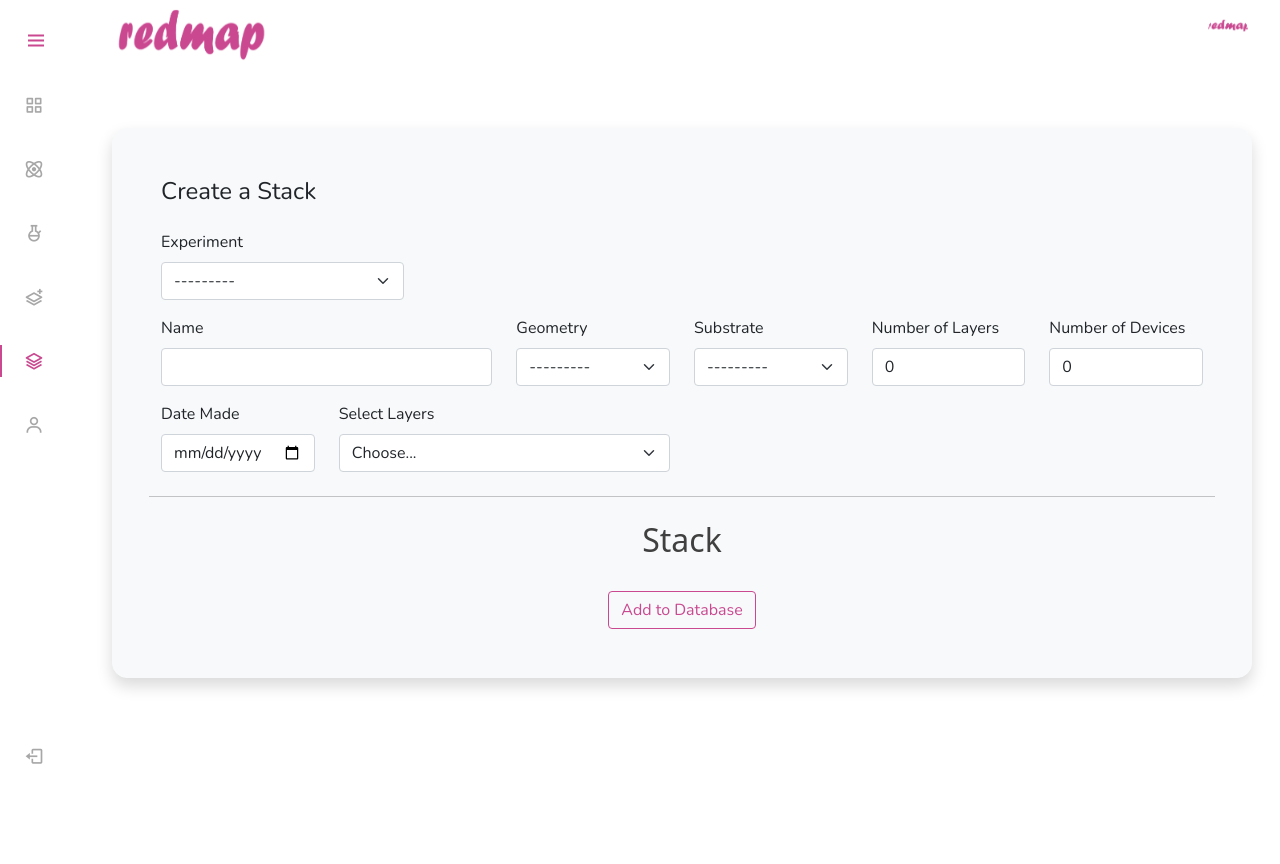
After one commit to patidarrahul/redmap, a Django app: page /stack/add/ in a window 1280 px wide. The commit adds this page. Run offline with Django 4.2, Linux system fonts and the light colour scheme; the visitor is signed in with stand-in values (Sample User, id 1); data that the repository does not hold is empty.

Commit message:
added stack

```diff
--- a/experiment/forms.py
+++ b/experiment/forms.py
@@ -67,3 +67,24 @@ class SpinProgramForm(forms.ModelForm):
             {"class": "form-control", "placeholder": "Give a name to the program"})
         self.fields["program"].widget.attrs.update(
             {"class": "form-select", "placeholder": "Select spin steps"})
+
+class AddStackForm(forms.ModelForm):
+    class Meta:
+        model = Stack
+        fields = ['name', 'geometry', 'substrate',
+                  'number_of_layers', 'number_of_devices',  'created', 'experiment']
+
+        widgets = {
+            'name': forms.TextInput(attrs={'class': 'form-control'}),
+            'substrate': forms.Select(attrs={'class': 'form-select', 'id': 'substrate'}),
+            'geometry': forms.Select(attrs={'class': 'form-select', 'required': 'required'}),
+            'number_of_layers': forms.NumberInput(attrs={'class': 'form-control', 'required': 'required'}),
+            'created': forms.DateInput(attrs={'class': 'form-control', 'type': 'date'}),
+            'number_of_devices': forms.NumberInput(attrs={'class': 'form-control', 'required': 'required'}),
+            'experiment': forms.Select(attrs={'class': 'form-select', 'required': 'required'})
+        }
+
+    def __init__(self, *args, **kwargs):
+        super().__init__(*args, **kwargs)
+        self.fields['substrate'].queryset = Inventory.objects.filter(
+            item__category__name='Substrate')
--- a/experiment/urls.py
+++ b/experiment/urls.py
@@ -50,6 +50,9 @@ urlpatterns = [
     path('layer/thermal-evaporated-layer/add' , views.addThermalEvaporatedLayerView, name='add-thermal-evaporated-layer'),
     path('layer/thermal-evaporated-layer/update/<str:pk>/' , views.updateThermalEvaporatedLayerView, name='update-thermal-evaporated-layer'),
 
-
+# stack urls
+     path('stack/', views.StackView.as_view(), name='stack'),
+    path('stack/add/', views.addStackView, name='add-stack'),
+    path('stack/update/<str:pk>/', views.updateStackView, name='update-stack'),
 
 ]
--- a/experiment/views.py
+++ b/experiment/views.py
@@ -14,13 +14,13 @@ from django.views.generic.list import ListView
 from django.urls import reverse_lazy
 
 from django.forms.models import BaseModelForm
-from .forms import InventoryForm, ItemForm, SupplierForm, SpinProgramForm, SpinStepForm
+from .forms import InventoryForm, ItemForm, SupplierForm, SpinProgramForm, SpinStepForm, AddStackForm
 
 
 
 
 
-from .models import UserProfile, Inventory, MeasurementUnit, Formulation, IngredientQuantity, Layer, SpinCoatingCondition, SpinProgram, SpinStep, ThermalEvaporationCondition
+from .models import UserProfile, Inventory, MeasurementUnit, Formulation, IngredientQuantity, Layer, SpinCoatingCondition, SpinProgram, SpinStep, ThermalEvaporationCondition, Stack, StackLayerRelationShip
 
 # Create your views here.
 
@@ -626,3 +626,89 @@ def updateThermalEvaporatedLayerView(request, pk):
         return redirect('layer')
     context = {'layer': layer, 'condition': condition}
     return render(request, 'update-thermal-evaporated-layer.html', context)
+
+class StackView(LoginRequiredMixin,ListView):
+    login_url = 'sign-in'
+    model = Stack
+    template_name = 'stack.html'
+
+
+    def get_context_data(self, **kwargs: Any) -> dict[str, Any]:
+        stack_list = Stack.objects.all()
+
+        kwargs['stack_list'] = stack_list
+        kwargs['realted_stacks'] = StackLayerRelationShip.objects.all()
+
+        for stack in stack_list:
+            print(stack.layers.all())
+            for layer in stack.layers.all():
+                print(layer)
+                print(type(layer))
+        return super().get_context_data(**kwargs)
+
+@login_required(login_url = 'sign-in')
+def addStackView(request):
+
+    layer_list = Layer.objects.all()
+    form = AddStackForm
+    if request.method == 'POST':
+        selected_layers = request.POST.get("selected-layers")
+        selected_layers_list = selected_layers.split(
+            ",")     # Split the selected values into a list
+        form = AddStackForm(request.POST)
+        if form.is_valid():
+            form.instance.added_by = request.user
+            form_instance = form.save(commit=False)
+            form.save()
+
+            for layer in selected_layers_list:
+                StackLayerRelationShip.objects.create(
+                    stack=form_instance, layer=Layer.objects.get(id=layer))
+
+            messages.success(request, 'Stack added successfully')
+            return redirect('stack')
+        else:
+            messages.error(request, 'Stack could not be added')
+
+    context = {'layer_list': layer_list, 'form': form}
+    return render(request, 'add-stack.html', context)
+
+@login_required(login_url = 'sign-in')
+def updateStackView(request, pk):
+    stack = Stack.objects.get(id=pk)
+    substrate = Inventory.objects.get(id=stack.substrate.id)
+    layers = stack.layers.all().order_by('-stacklayerrelationship__added_at')
+    layer_list = Layer.objects.all()
+    form = AddStackForm(instance=stack)
+    selectedValues = [
+        i.id for i in stack.layers.all().order_by('stacklayerrelationship__added_at')]
+    selectedValues = ','.join([str(i) for i in selectedValues])
+
+    if request.method == 'POST':
+        form = AddStackForm(request.POST, instance=stack)
+
+        if form.is_valid():
+            print('form is valid')
+            selected_layers = request.POST.get("selected-layers")
+            selected_layers_list = selected_layers.split(
+                ",")
+            form.instance.added_by = request.user
+            form_instance = form.save(commit=False)
+            form.save()
+
+            for layer in StackLayerRelationShip.objects.filter(stack=stack):
+                layer.delete()
+            for layer in selected_layers_list:
+                StackLayerRelationShip.objects.create(
+                    stack=form_instance, layer=Layer.objects.get(id=layer))
+            messages.success(request, 'Stack updated successfully')
+            return redirect('stack')
+        else:
+            print(form.errors)
+            messages.error(request, 'Stack could not be updated')
+
+    context = {'form': form,
+               'substrate': substrate, 'stack': stack,
+               'layers': layers, 'selectedValues': selectedValues, 'layer_list': layer_list}
+
+    return render(request, 'update-stack.html', context)
--- /dev/null
+++ b/static/js/stack.js
@@ -0,0 +1,141 @@
+function createButton(value) {
+    // Check if a button for this value already exists
+
+    if (selectedValues.includes(value)) {
+      return;
+    }
+
+    const newButton = document.createElement("button");
+    const selectedOption = dropdown.options[dropdown.selectedIndex];
+
+    // Add Bootstrap class for styling
+    newButton.className = "btn btn-outline-secondary mb-0 "; // Add your desired Bootstrap classes here
+
+    // Set the button's text content to the value
+    newButton.textContent = selectedOption.textContent;
+
+    // Add a data attribute to store the value
+    newButton.setAttribute("data-value", value);
+
+    // Add the value to the hidden input field's value
+
+    selectedValuesInput.value += (selectedValuesInput.value ? "," : "") + value;
+
+    // Add the value to the selectedValues array
+    selectedValues.push(value);
+
+    // Append the new button to the button container
+    layerContainer.insertBefore(newButton, layerContainer.firstChild);
+    // dropdown.selectedIndex = 0;
+  }
+
+
+  function removeButton(button) {
+    const valueToRemove = button.getAttribute("data-value");
+    layerContainer.removeChild(button);
+
+    // Remove the value from the hidden input field's value
+
+    const valuesArray = selectedValuesInput.value.split(",");
+    const updatedValues = valuesArray.filter(
+      (val) => val.trim() !== valueToRemove
+    );
+
+    selectedValuesInput.value = updatedValues.join(",");
+
+    // Remove the value from the selectedValues array
+    const indexToRemove = selectedValues.indexOf(valueToRemove);
+    if (indexToRemove !== -1) {
+      selectedValues.splice(indexToRemove, 1);
+    }
+  }
+
+    // Get a reference to the div element
+    var myDiv = document.getElementById("stack");
+
+    // Change the class when the page loads
+    myDiv.classList.add("active");
+
+
+    $(document).ready(function () {
+      // Handle update buttons
+      $("#update-selected").click(function () {
+        const selectedId = $('input[name="selected_stack"]:checked').val();
+
+        const stack_list = "{{ stack_list }}";
+
+
+        if (selectedId) {
+          window.location.href = "/stack/update/" + selectedId;
+        }
+      });
+      // Handle mark as complete buttons
+      $("#mark-as-complete").click(function () {
+        const selectedId = $('input[name="selected_stack"]:checked').val();
+        if (selectedId) {
+          window.location.href = "/inventory/status/" + selectedId;
+        }
+      });
+    });
+
+
+
+
+    const substrateDropdown = document.getElementById("substrate");
+    const deviceStackContainer = document.getElementById("deviceStack");
+    substrateDropdown.addEventListener("change", function () {
+      // Get the selected value from the dropdown
+      const selectedValue = substrateDropdown.value;
+
+      const selectedOption = substrateDropdown.options[substrateDropdown.selectedIndex];
+
+      // Create a new button with Bootstrap styling
+      const newSubstrateButton = document.createElement("button");
+      newSubstrateButton.className =
+        " btn btn-outline-secondary d-flex justify-content-center mx-auto";
+
+      // Set the button's text content to the value
+      newSubstrateButton.textContent = selectedOption.textContent;
+
+      // Append the button to a container in the DOM (e.g., deviceStackContainer)
+      // deviceStackContainer.appendChild(newSubstrateButton);
+      deviceStackContainer.insertBefore(newSubstrateButton, deviceStackContainer.firstChild);
+    });
+
+    // ------------------------------for add stack file ----------------------
+
+
+
+    // Get the dropdown element, button container, and hidden input field the id is defined in the forms.py
+      const dropdown = document.getElementById("layers");
+      const layerContainer = document.getElementById("layerContainer");
+      const selectedValuesInput = document.getElementById("selectedValues");
+
+      const selectedValues = [];
+
+      // Maintain a list of selected values
+      if (selectedValuesInput.value) {
+        // Split the comma-separated string into an array
+        const selectedValuesArray = selectedValuesInput.value.split(",");
+        selectedValues.push(...selectedValuesArray);
+
+        // Now, selectedValues contains the values as an array
+
+      }
+
+      // Add an event listener to the dropdown
+      dropdown.addEventListener("change", function () {
+        // Get the selected value from the dropdown
+        const selectedValue = dropdown.value;
+
+        // Create a new button with Bootstrap styling
+        createButton(selectedValue);
+      });
+
+      // Add an event listener to remove buttons when clicked
+      layerContainer.addEventListener("click", function (event) {
+        if (event.target && event.target.tagName === "BUTTON") {
+          const button = event.target;
+          removeButton(button);
+        }
+      });
--- /dev/null
+++ b/templates/add-stack.html
@@ -0,0 +1,85 @@
+{% extends 'base.html'%} {% load static %} {% block content %}
+
+<div class="container-fluid mx-auto" style="position: absolute; top: 40px">
+  <div class="card mt-4 shadow " style="border-radius: 15px">
+
+    <div class="card-body">
+      <h4 class="mb-4">Create a Stack</h4>
+      <form class="col-12 g-3" method="POST" , action="">
+        {% csrf_token %}
+        <div class="row">
+          <div class="col-md-3">
+            <label for="name" class="form-label">Experiment</label>
+            {{ form.experiment }}
+          </div>
+        </div>
+        <div class="row mt-3">
+          <div class="col-md-4">
+            <label for="name" class="form-label">Name</label>
+            {{ form.name }}
+          </div>
+          <div class="col-md-2">
+            <label for="name" class="form-label">Geometry</label>
+            {{ form.geometry }}
+          </div>
+          <div class="col-md-2">
+            <label for="name" class="form-label">Substrate</label>
+            {{ form.substrate }}
+          </div>
+          <div class="col-md-2">
+            <label for="name" class="form-label">Number of Layers</label>
+            {{ form.number_of_layers }}
+          </div>
+          <div class="col-md-2">
+            <label for="name" class="form-label">Number of Devices</label>
+            {{ form.number_of_devices }}
+          </div>
+        </div>
+        <div class="row mt-3">
+          <div class="col-md-2">
+            <label for="name" class="form-label">Date Made</label>
+            {{ form.created }}
+          </div>
+          <div class="col-md-4">
+            <label for="layer-type" class="form-label">Select Layers</label>
+            <input type="hidden" id="selectedValues" name="selected-layers" value="" />
+
+            <select id="layers" class="form-select" name="layers" required>
+              <option disabled selected>Choose...</option>
+              {% for layer in layer_list %}
+              <option value="{{layer.id}}">{{ layer.name }}</option>
+              {% endfor %}
+            </select>
+          </div>
+          <hr class="mt-4 shadow-lg" />
+          <div class="row mt-2 d-flex justify-content-center align-items-center mx-auto">
+            <div class="col-md-6">
+              <h2
+                class="d-flex justify-content-center mx-auto"
+                style="color: #404040; font-family: system-ui"
+              >
+                Stack
+              </h2>
+              <!-- Layers Button to be added -->
+              <div class="row shadow-lg col-md-8 mx-auto" id="layerContainer"></div>
+              <!-- Substrate to be added  -->
+              <div class="row mx-auto" id="deviceStack"></div>
+
+              <button
+                type="submit"
+                class="btn btn-outline-primary mt-4 d-flex justify-content-center mx-auto"
+              >
+                Add to Database
+              </button>
+            </div>
+          </div>
+        </div>
+      </form>
+    </div>
+  </div>
+</div>
+
+<script src="https://code.jquery.com/jquery-3.6.0.min.js"></script>
+<script src="{% static 'js/stack.js' %}"></script>
+
+{%endblock%}
--- a/templates/base.html
+++ b/templates/base.html
@@ -50,7 +50,7 @@
                         <i class='bx bx-layer-plus nav_icon'></i>
                         <span class="nav_name">Layer</span>
                     </a>
-                    <a href="#" class="nav_link">
+                    <a href="{% url 'stack' %}" class="nav_link" id = "stack">
                         <i class='bx bx-layer nav_icon'></i>
 
                         <span class="nav_name">Stack</span>
```
Also changed, not shown: experiment/admin.py (+11 -1 lines), experiment/models.py (+79 -0 lines), templates/stack.html (added, +75 -0 lines), templates/update-stack.html (added, +103 -0 lines), experiment/migrations/0005_experiment_stack_stacklayerrelationship_stack_layers_and_more.py (added).
